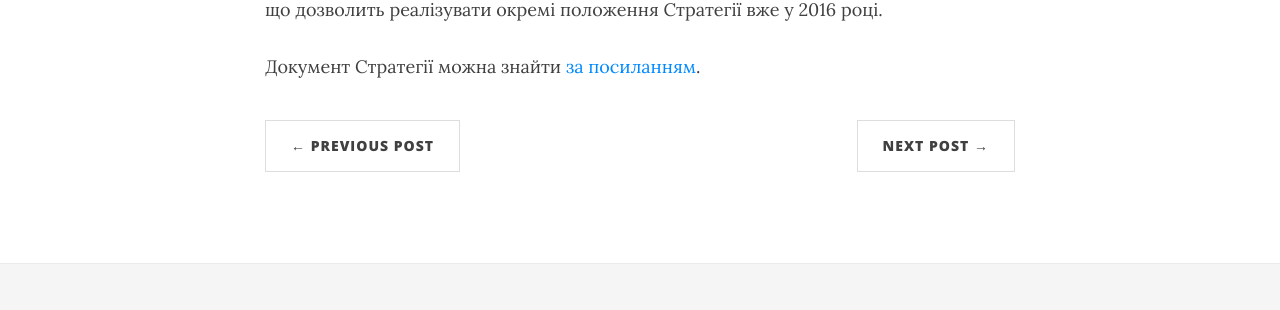
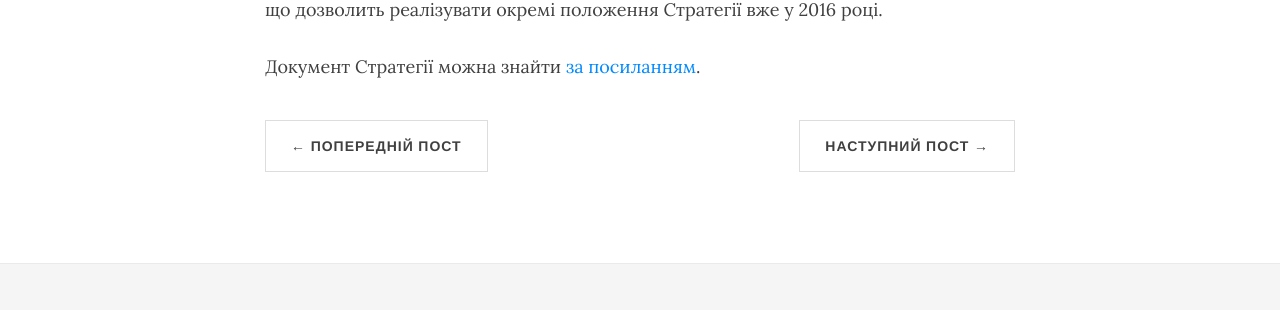
Before and after one commit to vzhora/uisg.github.io, a Jekyll site: the page built from _posts/2016-03-24-cybersecurity-strategy.md, in a window 1280 px wide and 1056 px high. Shown: the part 559-869 px from the top of the window. Built offline with Jekyll 4.4.1, drawn with Linux system fonts in a browser that asks for light colours; nearby versions of some CDN libraries; comment, search, counter and statistics services are not loaded.

Commit message:
Translate next/prev links.

```diff
--- a/_layouts/post.html
+++ b/_layouts/post.html
@@ -29,12 +29,12 @@
     <ul class="pager blog-pager">
       {% if page.previous.url %}
       <li class="previous">
-        <a href="{{ page.previous.url | prepend: site.baseurl | replace: '//', '/' }}" data-toggle="tooltip" data-placement="top" title="{{page.previous.title}}">&larr; Previous Post</a>
+        <a href="{{ page.previous.url | prepend: site.baseurl | replace: '//', '/' }}" data-toggle="tooltip" data-placement="top" title="{{page.previous.title}}">&larr; Попередній пост</a>
       </li>
       {% endif %}
       {% if page.next.url %}
       <li class="next">
-        <a href="{{ page.next.url | prepend: site.baseurl | replace: '//', '/' }}" data-toggle="tooltip" data-placement="top" title="{{page.next.title}}">Next Post &rarr;</a>
+        <a href="{{ page.next.url | prepend: site.baseurl | replace: '//', '/' }}" data-toggle="tooltip" data-placement="top" title="{{page.next.title}}">Наступний пост &rarr;</a>
       </li>
       {% endif %}
     </ul>
```
